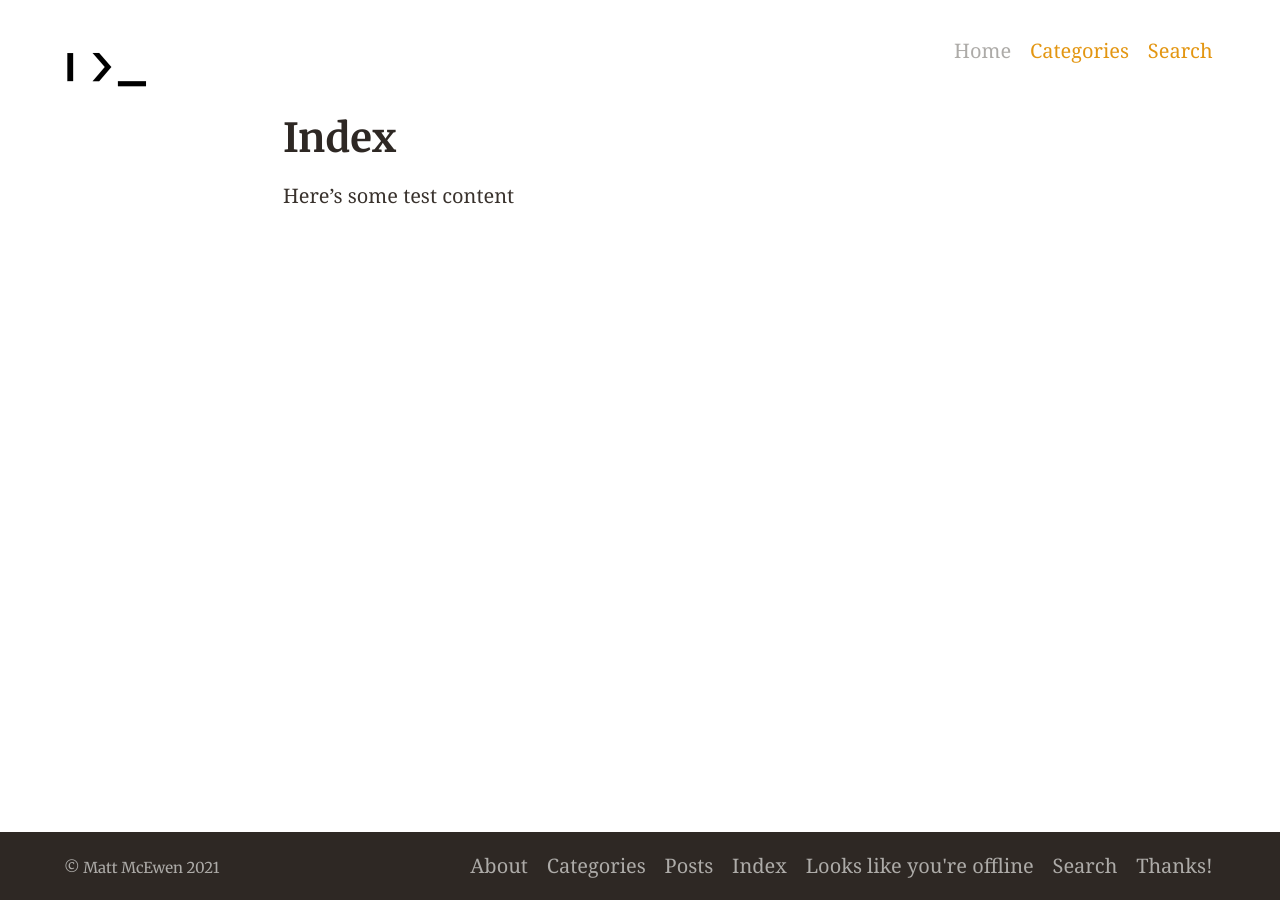
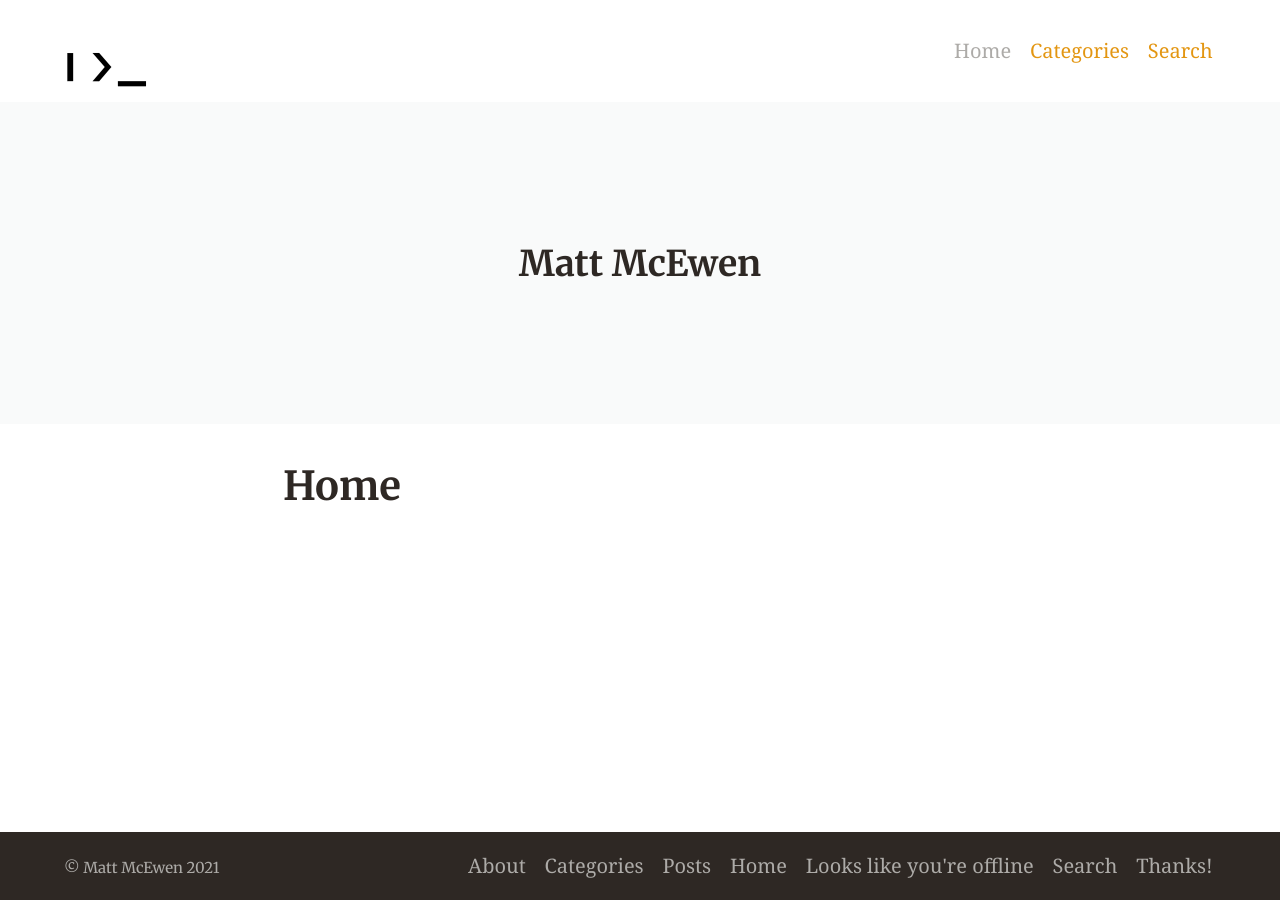
Before and after one commit to m-mcewen/m-mcewen.github.io, a Jekyll site: the page built from index.md, in a window 1280 px wide. Built offline with Jekyll 4.4.1, drawn with Linux system fonts in a browser that asks for light colours.

Commit message:
Update home page

```diff
--- a/index.md
+++ b/index.md
@@ -1,5 +1,5 @@
 ---
-title: Index
-description: the index page
+title: Home
+feature_text: |
+  ## Matt McEwen
 ---
-Here's some test content
```
